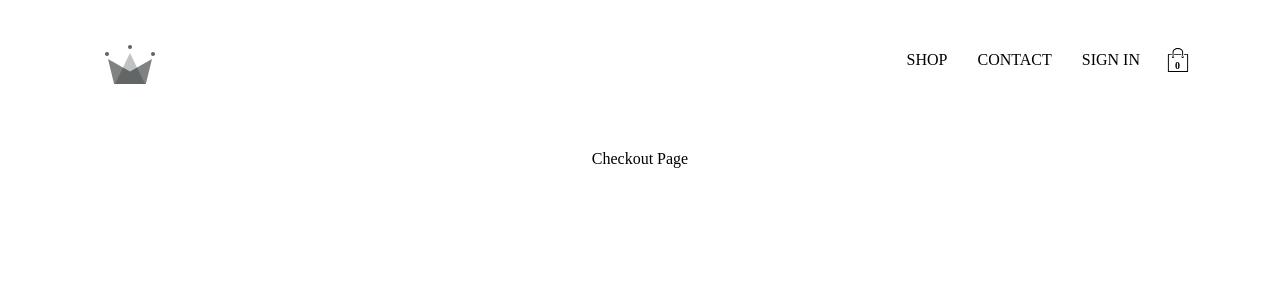
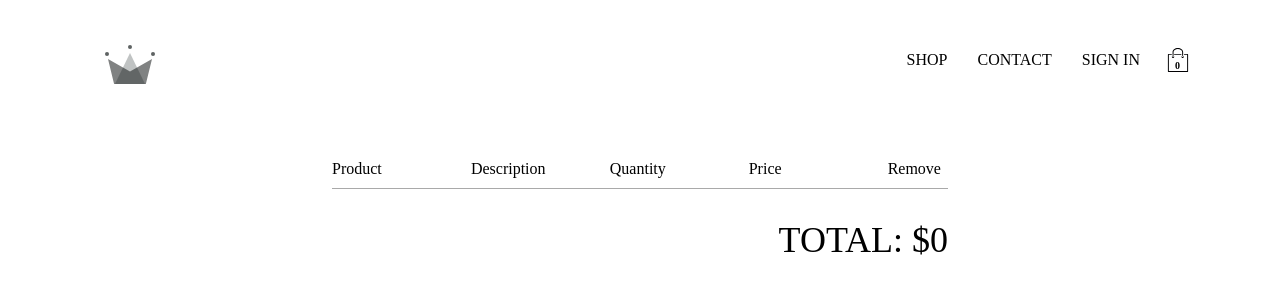
Before and after one commit to 0xbaid/ecommerce-site, a React (Create React App) app: page /checkout in a window 1280 px wide. Shown: the top 300 px of the page. Built offline with nearby package versions, Linux system fonts and the light colour scheme; no server answers; a web font is replaced by a local one.

Commit message:
updated checkout page with cart items map and made cartitemtotal in cart selector

```diff
--- a/src/components/cart/cart-dropdown.component.js
+++ b/src/components/cart/cart-dropdown.component.js
@@ -16,8 +16,8 @@ const CartDropdown = ({cartItems, history}) => {
             {
                 cartItems.length ?
                 (   cartItems.map(
-                        cartItem => (<CartItem key={cartItem.id} item={cartItem}/>
-                    ))
+                        cartItem => (<CartItem key={cartItem.id} item={cartItem}/>)
+                    )
                 )
                 :
                 (<span className='empty-message'>Your cart is empty!</span>)
--- a/src/pages/checkout/checkout.component.js
+++ b/src/pages/checkout/checkout.component.js
@@ -1,12 +1,42 @@
 import React from 'react';
 import './checkout.style.scss';
 
-const CheckoutPage = () => {
+import { connect } from 'react-redux';
+import { selectCartItems, selectCartTotal } from '../../redux/cart/cart.selectors';
+
+const CheckoutPage = ({cartItems, total}) => {
     return (
         <div className='checkout-page'>
-            Checkout Page
+            <div className='checkout-header'>
+                <div className='header-block'>
+                    <span>Product</span>
+                </div>
+                <div className='header-block'>
+                    <span>Description</span>
+                </div>
+                <div className='header-block'>
+                    <span>Quantity</span>
+                </div>
+                <div className='header-block'>
+                    <span>Price</span>
+                </div>
+                <div className='header-block'>
+                    <span>Remove</span>
+                </div>
+            </div>
+            {
+                cartItems.map(cartItem => cartItem.name)
+            }
+            <div className='total'>
+                <span>TOTAL: ${total}</span>
+            </div>
         </div>
     );
 };
 
-export default CheckoutPage;
+const mapStateToProps = state =>({
+    cartItems: selectCartItems(state),
+    total: selectCartTotal(state)
+})
+
+export default connect(mapStateToProps,null)(CheckoutPage);
--- a/src/pages/checkout/checkout.style.scss
+++ b/src/pages/checkout/checkout.style.scss
@@ -18,7 +18,7 @@
         width: 23%;
 
         &:last-child {
-          width: 8%;
+          width: 10%;
         }
       }
     }
--- a/src/redux/cart/cart.selectors.js
+++ b/src/redux/cart/cart.selectors.js
@@ -16,3 +16,9 @@ export const selectCartItemsCount =  createSelector(
     [selectCartItems],
     cartItems => cartItems.reduce((accumalatedQuanity, cartItem) => accumalatedQuanity + cartItem.quantity ,0)
 );
+
+export const selectCartTotal = createSelector(
+    [selectCartItems],
+    cartItems => cartItems.reduce(
+        (accumalatedQuanity, cartItem) => accumalatedQuanity + cartItem.quantity * cartItem.price ,0)
+);
```
